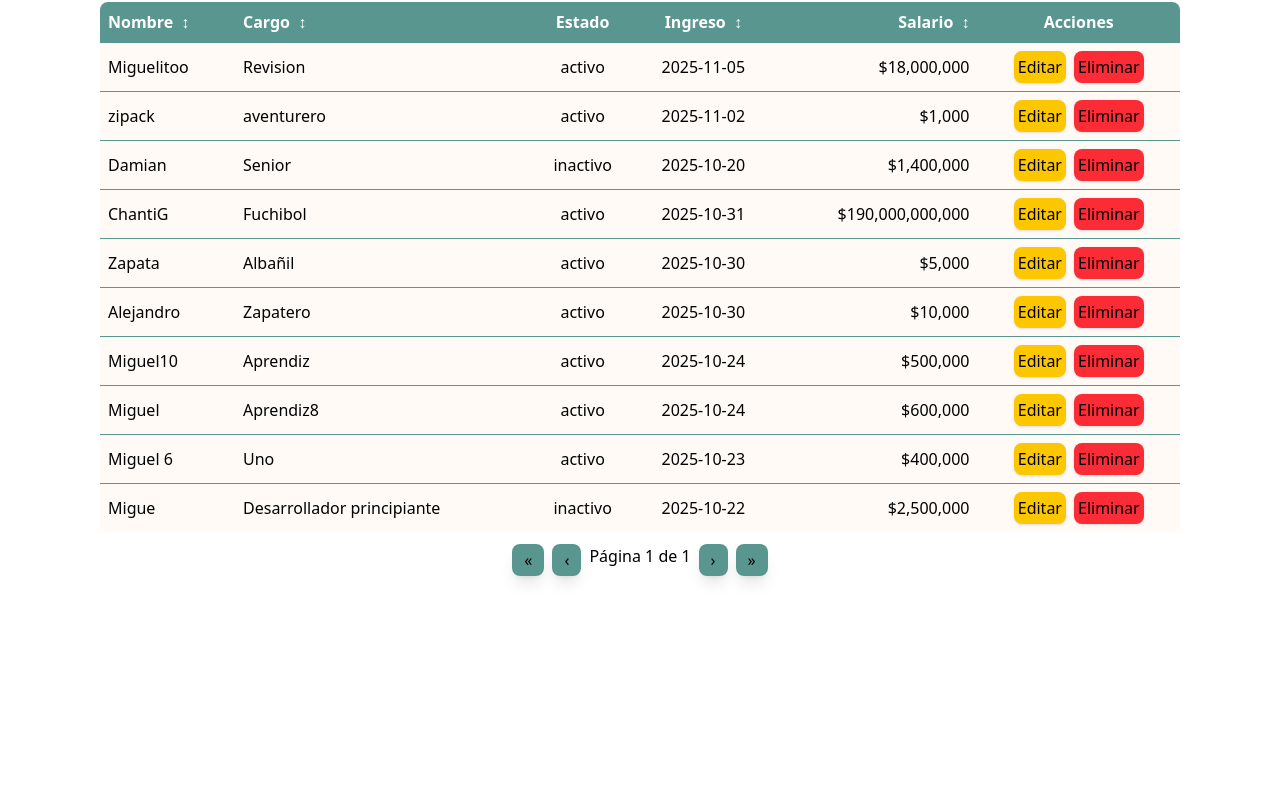
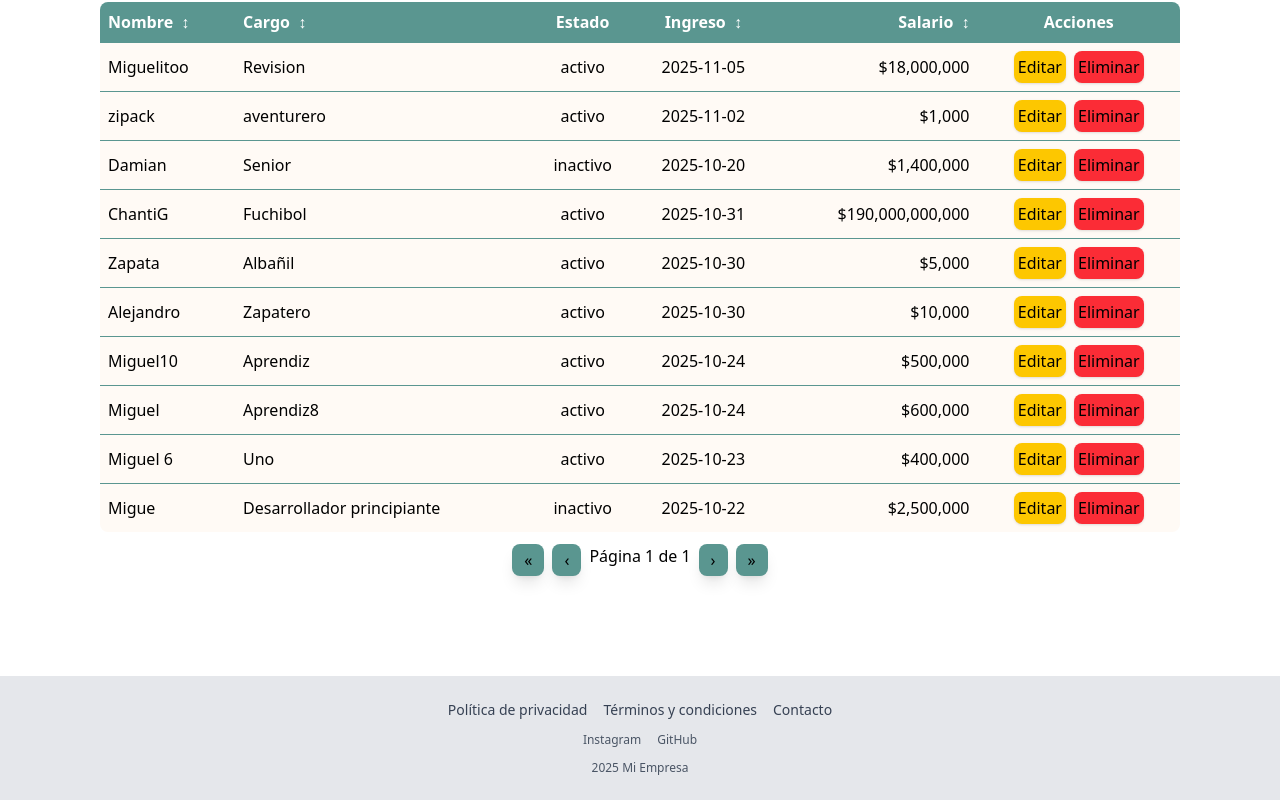
Before and after one commit to Sgiraldom19/empleados-lite, a Next.js app: page / in a window 1280 px wide. Shown: the part 424-1224 px from the top of the page. Before the commit the page ends 1100 px from the top, so only its background shows below. Built offline with nearby package versions, Linux system fonts and the light colour scheme.

Commit message:
se creo un footer con su componente y su hook, se alimenta de un archivo json

```diff
--- /dev/null
+++ b/app/_data/footer.json
@@ -0,0 +1,12 @@
+{
+  "company": "Mi Empresa",
+  "links": [
+    { "text": "Política de privacidad", "url": "/privacidad" },
+    { "text": "Términos y condiciones", "url": "/terminos" },
+    { "text": "Contacto", "url": "/contacto" }
+  ],
+  "social": [
+    { "platform": "Instagram", "url": "" },
+    { "platform": "GitHub", "url": "" }
+  ]
+}
--- /dev/null
+++ b/app/components/footer.tsx
@@ -0,0 +1,34 @@
+"use client";
+import { useFooterData } from "../hooks/useFooterData";
+import Link from "next/link";
+
+export default function Footer() {
+  const { company, links, social } = useFooterData();
+
+  return (
+    <footer className="bg-gray-200 py-6 mt-10">
+      <div className="max-w-5xl mx-auto text-center space-y-3">
+
+        <nav className="flex justify-center gap-4 text-sm">
+          {links.map((link) => (
+            <Link key={link.url} href={link.url} className="text-gray-700 hover:underline">
+              {link.text}
+            </Link>
+          ))}
+        </nav>
+
+        <div className="flex justify-center gap-4 text-xs text-gray-600">
+          {social.map((item) => (
+            <a key={item.platform} href={item.url} target="_blank" className="hover:underline">
+              {item.platform}
+            </a>
+          ))}
+        </div>
+
+        <p className="text-gray-600 text-xs">
+           {new Date().getFullYear()} {company}
+        </p>
+      </div>
+    </footer>
+  );
+}
--- /dev/null
+++ b/app/hooks/useFooterData.ts
@@ -0,0 +1,7 @@
+"use client";
+
+import _data from "../_data/footer.json"
+
+export function useFooterData() {
+  return _data;
+}
--- a/app/layout.tsx
+++ b/app/layout.tsx
@@ -1,5 +1,7 @@
 import "./globals.css";
 import type { ReactNode } from "react";
+import { useFooterData } from "./hooks/useFooterData";
+import Footer from "./components/footer";
 
 export const metadata = {
 
@@ -12,6 +14,7 @@ export default function RootLayout({ children }: { children: ReactNode }) {
   return (
 <html lang="es">
 <body>{children}</body>
+<Footer/>
 </html>
 
   );
```
Also changed, not shown: app/components/page.tsx (deleted).
